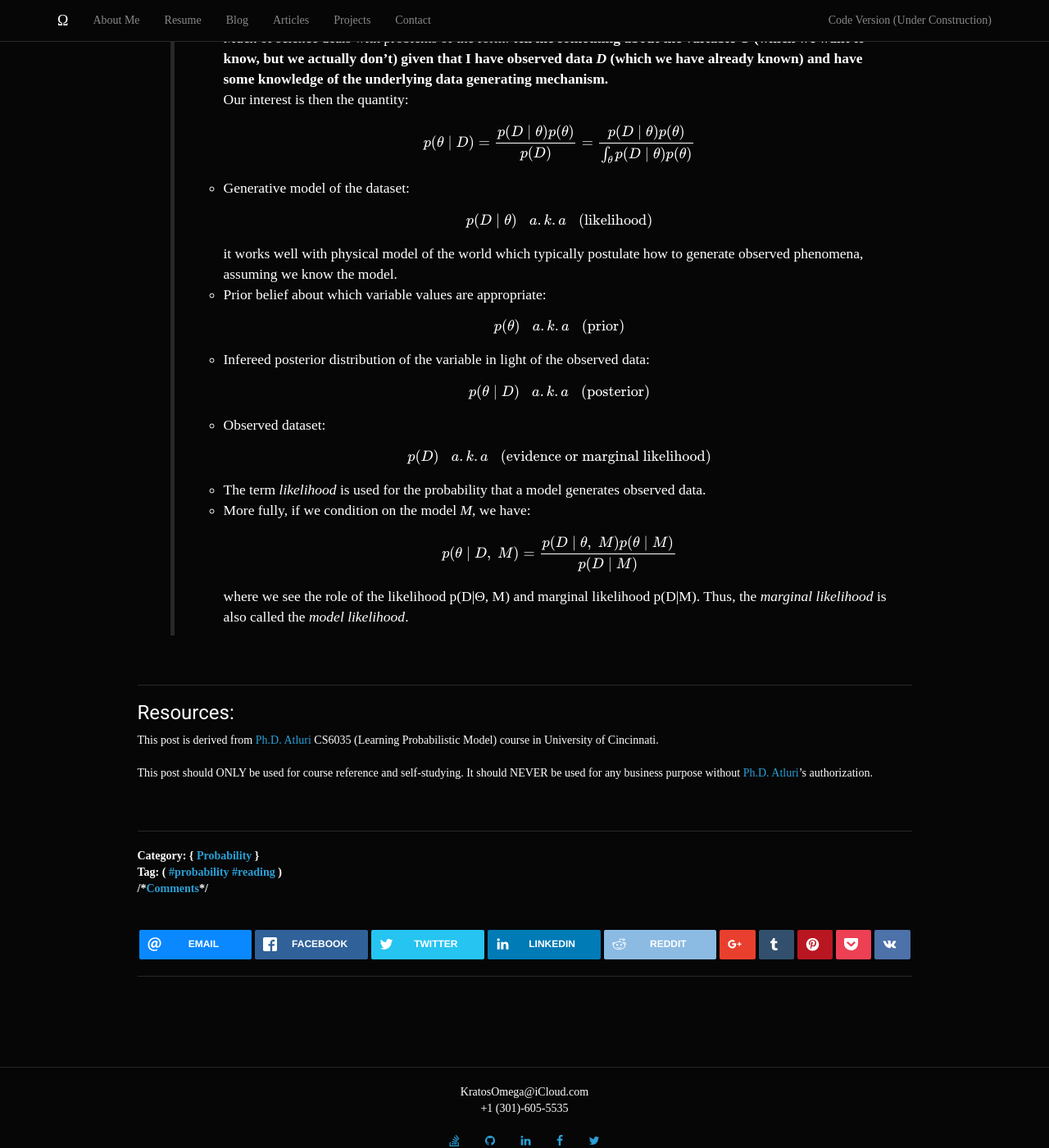
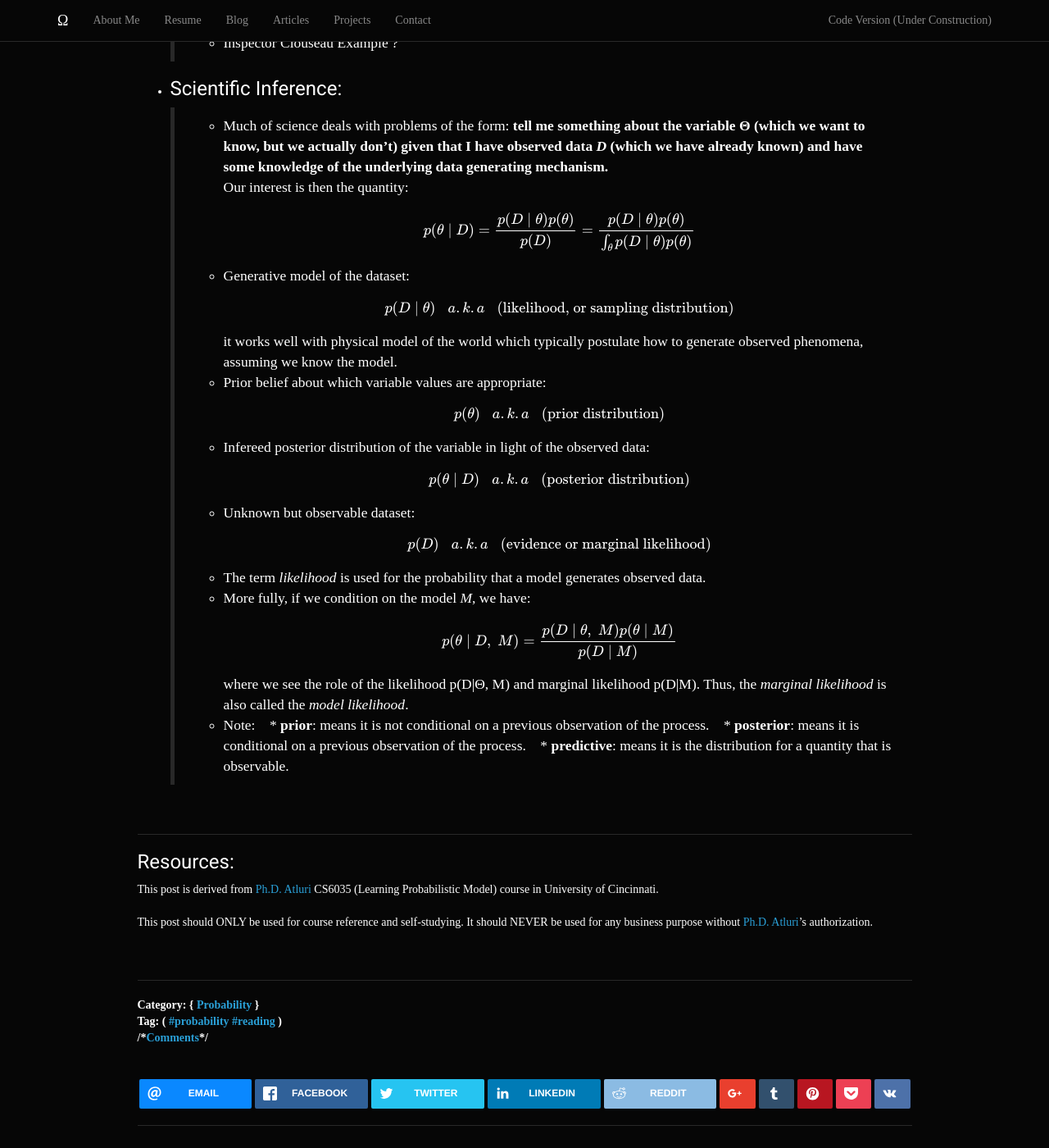
Before and after one commit to KratosOmega/omega-portfolio, a Jekyll site: the page built from _posts/2018-09-03-Introduction_To_Probability.md, in a window 1280 px wide and 1400 px high, scrolled down 5648 px. Shown: the whole window at 82% size. Built offline with Jekyll 4.4.1, drawn with Linux system fonts in a browser that asks for light colours; nearby versions of some CDN libraries; some web fonts are replaced; formulas are drawn with MathJax 3; comment, search, counter and statistics services are not loaded; some of the changed text lies outside the part shown.

Commit message:
update posts

```diff
--- a/_posts/2018-09-03-Introduction_To_Probability.md
+++ b/_posts/2018-09-03-Introduction_To_Probability.md
@@ -173,18 +175,22 @@ comments: true
 >Our interest is then the quantity:
 >\begin{equation}p(\theta\;|\;D) = \frac{p(D\;|\;\theta)p(\theta)}{p(D)} = \frac{p(D\;|\;\theta)p(\theta)}{\int_{\theta}p(D\;|\;\theta)p(\theta)}\end{equation}
 >- Generative model of the dataset:
->\begin{equation}p(D\;|\;\theta)\;\;\;a.k.a\;\;\;(\text{likelihood})\end{equation}
+>\begin{equation}p(D\;|\;\theta)\;\;\;a.k.a\;\;\;(\text{likelihood, or sampling distribution})\end{equation}
 > it works well with physical model of the world which typically postulate how to generate observed phenomena, assuming we know the model.
 >- Prior belief about which variable values are appropriate:
->\begin{equation}p(\theta)\;\;\;a.k.a\;\;\;(\text{prior})\end{equation}
+>\begin{equation}p(\theta)\;\;\;a.k.a\;\;\;(\text{prior distribution})\end{equation}
 >- Infereed posterior distribution of the variable in light of the observed data:
->\begin{equation}p(\theta\;|\;D)\;\;\;a.k.a\;\;\;(\text{posterior})\end{equation}
->- Observed dataset:
+>\begin{equation}p(\theta\;|\;D)\;\;\;a.k.a\;\;\;(\text{posterior distribution})\end{equation}
+>- Unknown but observable dataset:
 >\begin{equation}p(D)\;\;\;a.k.a\;\;\;(\text{evidence or marginal likelihood})\end{equation}
 >- The term _likelihood_ is used for the probability that a model generates observed data.
 >- More fully, if we condition on the model _M_, we have:
 >\begin{equation}p(\theta\;|\;D,\;M) = \frac{p(D\;|\;\theta,\;M)p(\theta\;|\;M)}{p(D\;|\;M)}\end{equation}
 > where we see the role of the likelihood p(D|&Theta;, M) and marginal likelihood p(D|M). Thus, the _marginal likelihood_ is also called the _model likelihood_.
+>- Note:
+>&nbsp;&nbsp; * **prior**: means it is not conditional on a previous observation of the process.
+>&nbsp;&nbsp; * **posterior**: means it is conditional on a previous observation of the process.
+>&nbsp;&nbsp; * **predictive**: means it is the distribution for a quantity that is observable.
 
 <br>
 
```
Also changed, not shown: other parts of _posts/2018-09-03-Introduction_To_Probability.md (+3 -1 lines), _posts/2016-11-07-Hello-World.md (deleted, +0 -15 lines), _posts/2018-09-03-Bayesian_Data_Analysis-Probability_and_Inference.md (added, +94 -0 lines).
